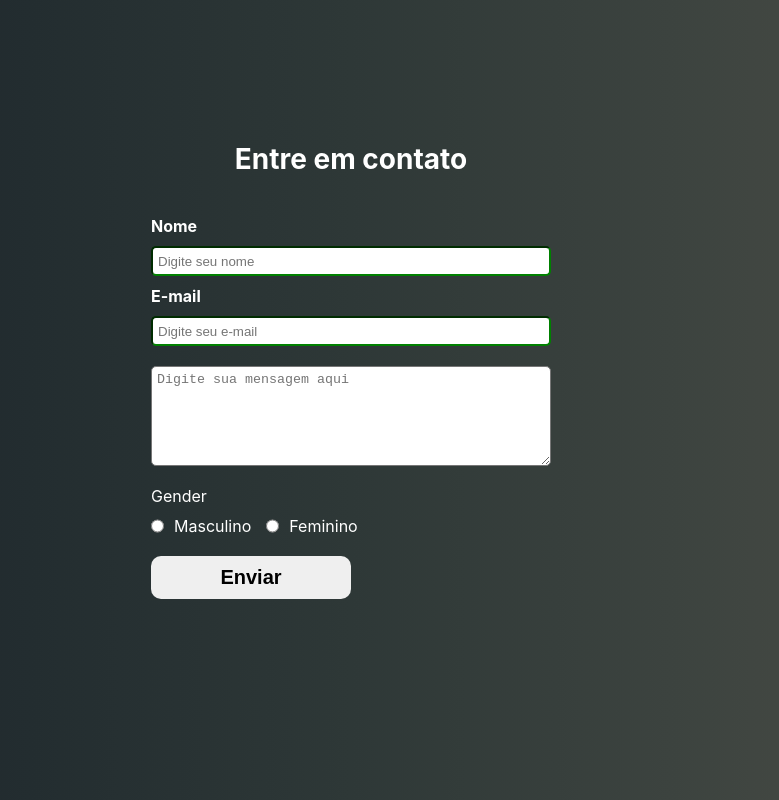
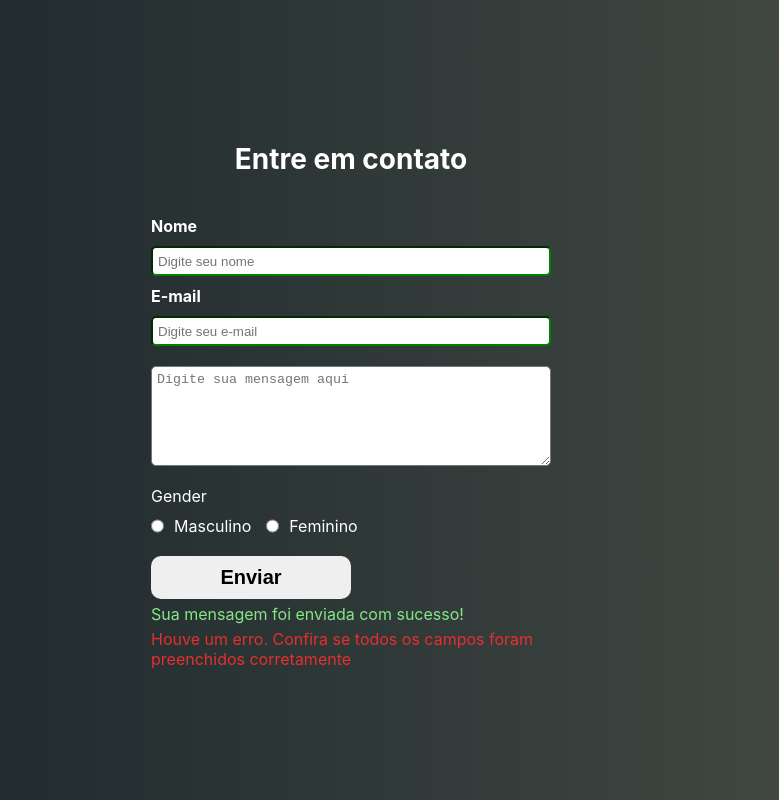
Before and after one commit to getulio-souza/personal-overview-fiap-react, a React (Create React App) app: page / in a window 1280 px wide. Shown: the part 2732-3532 px from the top of the page, without its empty margins (289-1068 px from the left). Built offline with nearby package versions, Linux system fonts and the light colour scheme.

Commit message:
feature: last-validation

```diff
--- a/src/Components/contact/contact.css
+++ b/src/Components/contact/contact.css
@@ -16,3 +16,12 @@ select.input-success{
 .button:disabled{
   opacity: 0.35;
 }
+
+.alert-message .success{
+  color: rgb(134, 230, 134);
+  padding: 5px 0px;
+}
+
+.alert-message .danger{
+  color: rgb(230, 47, 47);
+}
--- a/src/Components/contact/contact.js
+++ b/src/Components/contact/contact.js
@@ -32,19 +32,42 @@ const onSubmit =  async (values, actions) => {
   actions.resetForm();
 }
 
-const Contact = () =>  {
+const Contact = () => {
 
-    //emailjs
-    const form = useRef();
+  //emailjs
+  const form = useRef();
+  const sendEmail = (e) => {
+    e.preventDefault();
+    emailjs.sendForm('service_mqop51b', 'template_xaazmgm', form.current, 'DkdeshjOorWhhfZWm')
+    e.target.reset();
+  }
 
-    const sendEmail = (e) => {
-      e.preventDefault();
+  //handle submit button messsage
 
-      emailjs.sendForm('service_mqop51b', 'template_xaazmgm', form.current, 'DkdeshjOorWhhfZWm')
+  const messageAlert = (e) => {
+    e.preventDefault();
+    let name = document.getElementById('name');
+    let email = document.getElementById('email');
+    let message = document.getElementById('textarea')
 
-      e.target.reset();
+    const successMessage = document.getElementById("success");
+    const errorMessage = document.getElementById("danger");
 
+    if (name.value === '' | email.value === '' | message.value === '') {
+      errorMessage.style.display = 'block'
+    } else {
+      setTimeout(() => {
+        name.value = '';
+        email.value = '';
+        message.value = '';
+      }, 2000);
+      successMessage.style.display = 'block'
+    }
 
+    setTimeout(() => {
+      errorMessage.style.display = 'none'
+      successMessage.style.display = 'none'
+    }, 4000)
   }
 
   //form validation
@@ -69,7 +92,8 @@ const Contact = () =>  {
               ref={form}
             >
               <FormNameLabel>Nome</FormNameLabel>
-                <FormNameInput
+          <FormNameInput
+                  id='name'
                   name='name'
                   type='text'
                   placeholder='Digite seu nome'
@@ -81,6 +105,7 @@ const Contact = () =>  {
 
                 <FormEmailLabel>E-mail</FormEmailLabel>
                 <FormEmailInput
+                  id='email'
                   name='email'
                   type='email'
                   placeholder='Digite seu e-mail'
@@ -89,7 +114,8 @@ const Contact = () =>  {
                   className={errors.email && touched.email ? "input-error" : "input-success"}
                 ></FormEmailInput>
                 {errors.email && touched.email && <p className='message-text-error'>{errors.email} </p>}
-              <FormTextArea
+          <FormTextArea
+                id="textarea"
                 name='textarea'
                 as="textarea"
                 values={values.textarea}
@@ -126,14 +152,17 @@ const Contact = () =>  {
                 </FormGenderBox>
             </FormGenderContainer>
           </FormGender>
-
               <FormSendButton
                 type='submit'
                 disabled={isSubmitting}
+                onClick={messageAlert}
               >
               Enviar
           </FormSendButton>
-          {}
+          <div className='alert-message'>
+          <p className="success" id='success'>Sua mensagem foi enviada com sucesso!</p>
+          <p className="danger" id='danger'>Houve um erro. Confira se todos os campos foram preenchidos corretamente</p>
+          </div>
             </FormContainer>
         </ContactInnerContainer>
     </ContactContainer>
```
